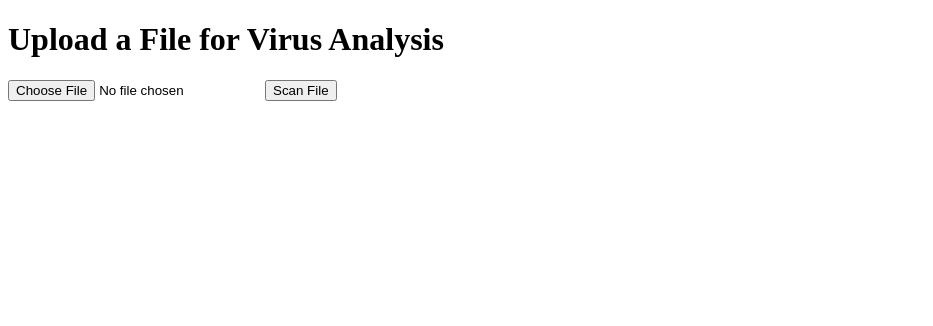
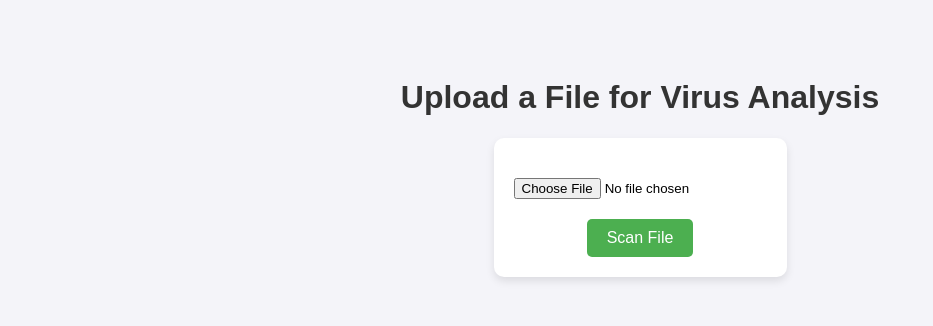
Before and after one commit to sweety19chowdhary/virus-total-scanner, a Flask app: page / in a window 1280 px wide. Shown: the top 326 px of the page, without its empty margins (0-933 px from the left). Run offline with Flask 3, Linux system fonts and the light colour scheme.

Commit message:
Update index.html

```diff
--- a/templates/index.html
+++ b/templates/index.html
@@ -4,12 +4,48 @@
     <meta charset="UTF-8">
     <meta name="viewport" content="width=device-width, initial-scale=1.0">
     <title>VirusTotal File Scanner</title>
+    <style>
+        body {
+            font-family: Arial, sans-serif;
+            background-color: #f4f4f9;
+            text-align: center;
+            padding: 50px;
+        }
+        h1 {
+            color: #333;
+        }
+        form {
+            background-color: #fff;
+            padding: 20px;
+            border-radius: 10px;
+            box-shadow: 0 4px 8px rgba(0, 0, 0, 0.1);
+            display: inline-block;
+        }
+        input[type="file"] {
+            margin: 20px 0;
+        }
+        button {
+            background-color: #4CAF50;
+            color: white;
+            border: none;
+            padding: 10px 20px;
+            border-radius: 5px;
+            cursor: pointer;
+            font-size: 16px;
+        }
+        button:hover {
+            background-color: #45a049;
+        }
+    </style>
 </head>
 <body>
+
     <h1>Upload a File for Virus Analysis</h1>
     <form method="POST" enctype="multipart/form-data">
         <input type="file" name="file" required>
+        <br>
         <button type="submit">Scan File</button>
     </form>
+
 </body>
 </html>
```
